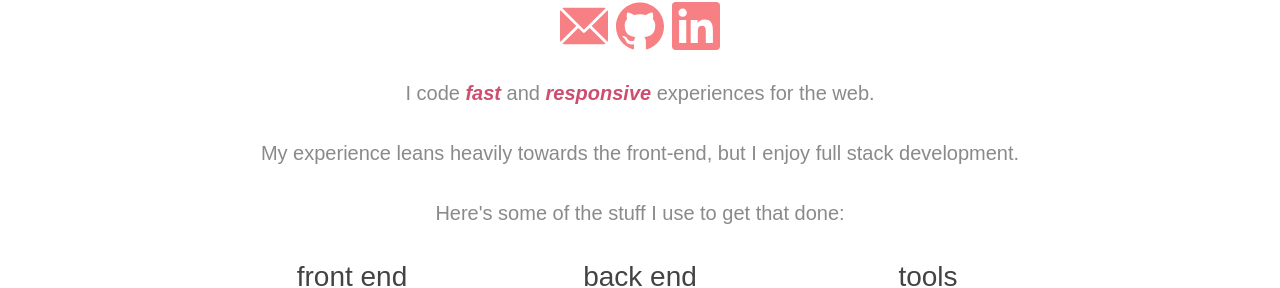
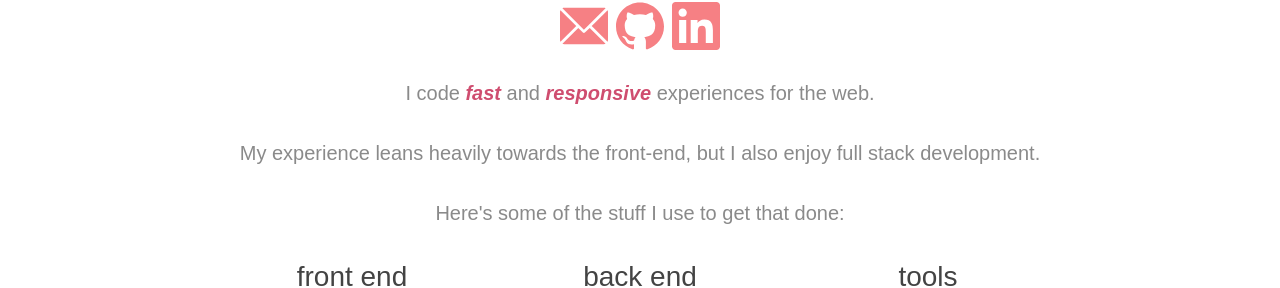
Before and after one commit to fsuffieldcode/portfolio, a React (Create React App) app: page / in a window 1280 px wide. Shown: the part 401-689 px from the top of the page. Built offline with nearby package versions, Linux system fonts and the light colour scheme; a web font is replaced by a local one.

Commit message:
Update Intro.js

```diff
--- a/src/components/Intro.js
+++ b/src/components/Intro.js
@@ -33,7 +33,7 @@ const Intro = () => {
       <StyledBio>
         I code <b>fast</b> and <b>responsive</b> experiences for the web. <br />
         <br />
-        My experience leans heavily towards the front-end, but I enjoy full
+        My experience leans heavily towards the front-end, but I also enjoy full
         stack development.
         <br />
         <br />
```
